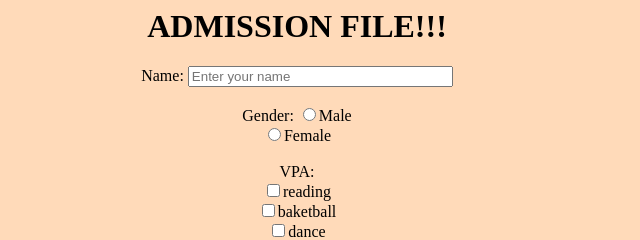
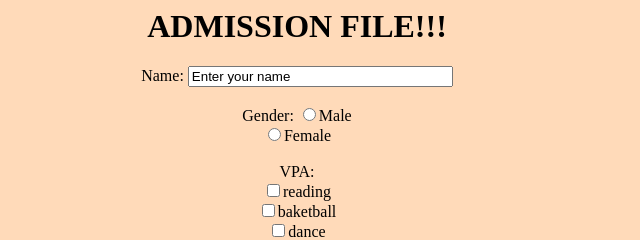
Before and after one commit to Ahmed9959/environment-, a plain HTML site: page index.html in a window 1280 px wide. Shown: the top 240 px of the page, 343-983 px from the left. Drawn offline with Linux system fonts and the light colour scheme.

Commit message:
Update index.html

```diff
--- a/index.html
+++ b/index.html
@@ -9,7 +9,7 @@ body{background-color:peachpuff}
 <center><h1>ADMISSION FILE!!!</h1>
 <form>
 Name:
-<input type:"text" placeholder="Enter your name" name="moye moye"
+<input type:"text" value="Enter your name" name="moye moye"
 size="30"><br><br>
 Gender:
 <input type="radio" name="gender" value="male">Male<br>
```
